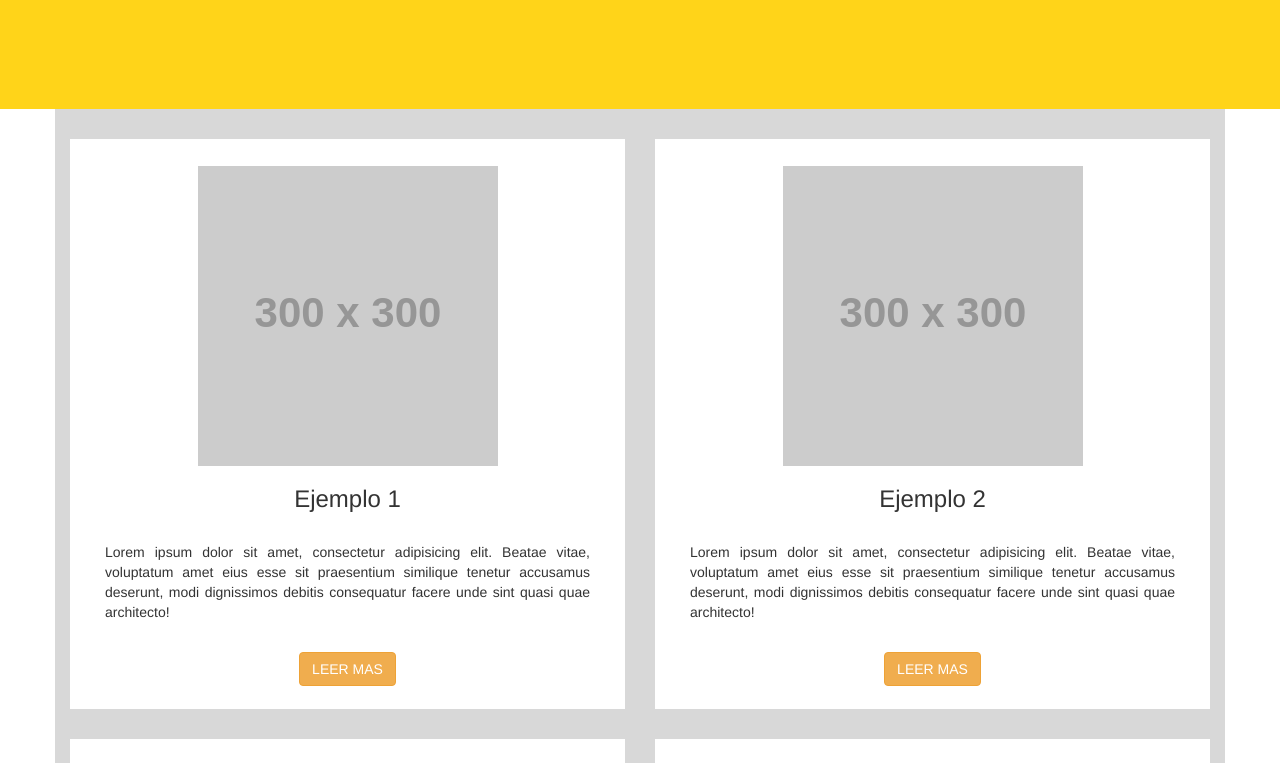
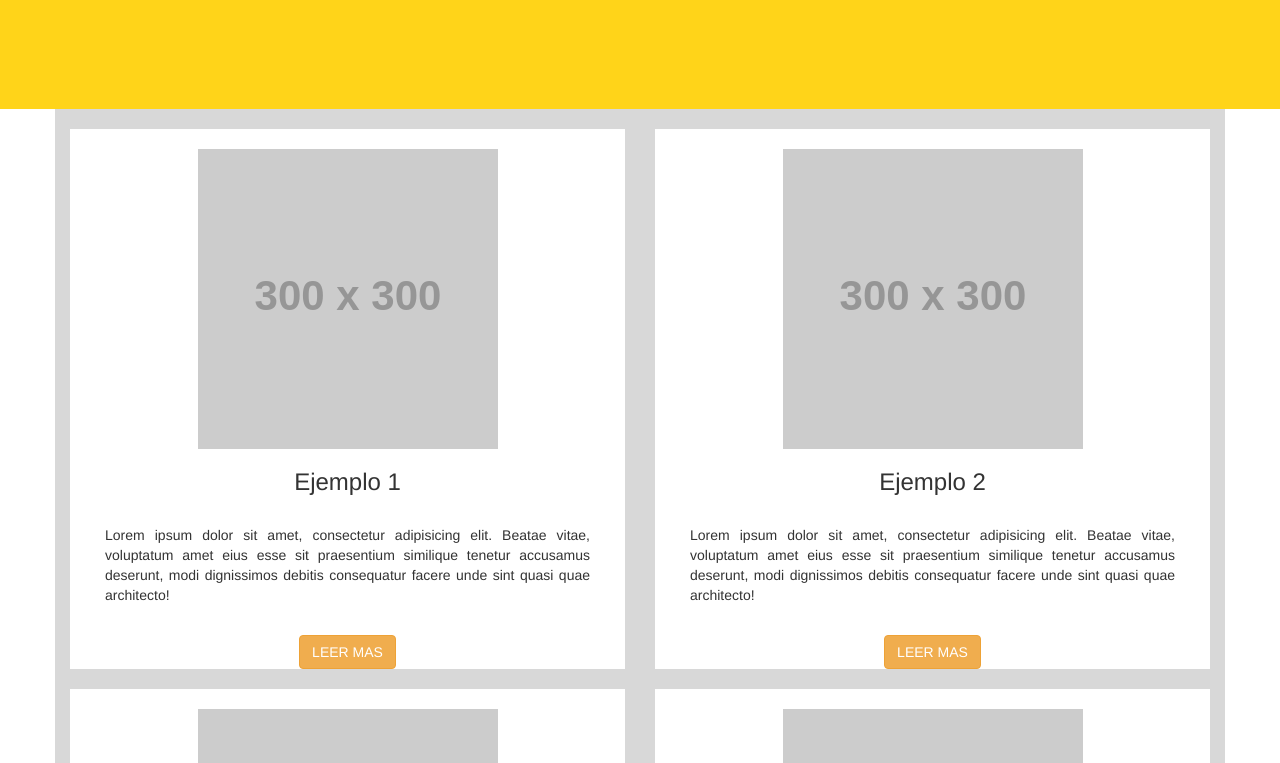
Before and after one commit to ZareMendozaC/mini, a plain HTML site: page index.html in a window 1280 px wide. Shown: the part 560-1323 px from the top of the page. Drawn offline with nearby package versions, Linux system fonts and the light colour scheme; placeholder pictures from the web are drawn by us.

Commit message:
ultimos arreglos

```diff
--- a/styles/main.css
+++ b/styles/main.css
@@ -8,7 +8,6 @@ nav.navbar {
     color: white;
     border:1px solid #ffd419;
 }
-
 nav.navbar a {
     color:white;
     text-align: -webkit-right;
@@ -26,29 +25,20 @@ nav.navbar a {
 }
 .white{
 	background:#D8D8D8;
-	width: 394px;
-    height: 600px;
-
 }
 .part-gray{
 	background-color: #D8D8D8;
-	height: 1300px;
 	margin:0 auto;
 }
 .dentro
 {
-	width: 500px;
-	height: 600px;
 	background-color:white;
-	margin-top: 30px;
-	padding-top: 27px;
+	margin-top: 20px;
+	padding-top: 20px;
 }
 .texto{
 	background: #A4A4A4;
-	width: 300px;
-	height: 320px;
 	margin:0 auto;
-
 }
 p{
 	padding: 20px;
@@ -56,7 +46,6 @@ p{
 .titulo{
 	padding-top: 80px;
 }
-
 .pie{
 	background: black;
 	color:white;
```
